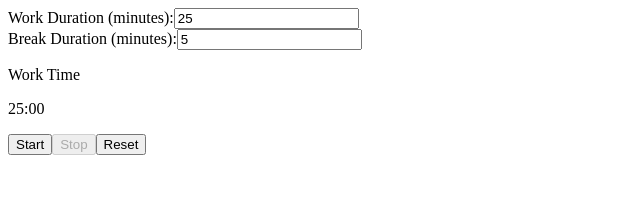
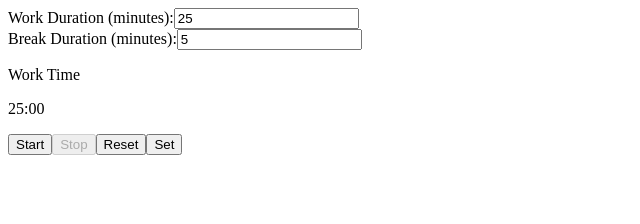
Before and after one commit to subham8391/Pomodoro-Technique-Timer---Introduction-to-Next-JS-Local-environment-setup-NPM---py5cokd0tqgn, a Next.js app: page / in a window 1280 px wide. Shown: the top 224 px of the page, without its empty margins (0-640 px from the left). Built offline with nearby package versions, Linux system fonts and the light colour scheme.

Commit message:
Update index.js

```diff
--- a/pages/index.js
+++ b/pages/index.js
@@ -35,21 +35,15 @@ const PomodoroTimer = () => {
   const handleReset = () => {
     setIsRunning(false);
     setIsWorking(true);
-    setTimeLeft(workDuration * 60);
+    setWorkDuration(25); // Reset to default work duration
+    setBreakDuration(5); // Reset to default break duration
+    setTimeLeft(25 * 60); // Reset to default work duration
   };
 
-  const handleWorkDurationChange = (e) => {
-    const value = parseInt(e.target.value);
-    if (!isNaN(value) && value >= 0 && (value !== 0 || breakDuration !== 0)) {
-      setWorkDuration(value);
-      setTimeLeft(value * 60);
-    }
-  };
-
-  const handleBreakDurationChange = (e) => {
-    const value = parseInt(e.target.value);
-    if (!isNaN(value) && value >= 0 && (value !== 0 || workDuration !== 0)) {
-      setBreakDuration(value);
+  const handleSet = () => {
+    // Handle setting custom work and break durations
+    if (!isRunning && workDuration !== 0 && breakDuration !== 0) {
+      setTimeLeft(workDuration * 60);
     }
   };
 
@@ -60,7 +54,7 @@ const PomodoroTimer = () => {
         <input
           type="number"
           value={workDuration}
-          onChange={handleWorkDurationChange}
+          onChange={(e) => setWorkDuration(parseInt(e.target.value))}
           data-testid="work-duration"
           disabled={isRunning}
         />
@@ -70,7 +64,7 @@ const PomodoroTimer = () => {
         <input
           type="number"
           value={breakDuration}
-          onChange={handleBreakDurationChange}
+          onChange={(e) => setBreakDuration(parseInt(e.target.value))}
           data-testid="break-duration"
           disabled={isRunning}
         />
@@ -89,6 +83,9 @@ const PomodoroTimer = () => {
         <button onClick={handleReset} data-testid="reset-btn" disabled={isRunning}>
           Reset
         </button>
+        <button onClick={handleSet} data-testid="set-btn" disabled={isRunning}>
+          Set
+        </button>
       </div>
     </div>
   );
```
